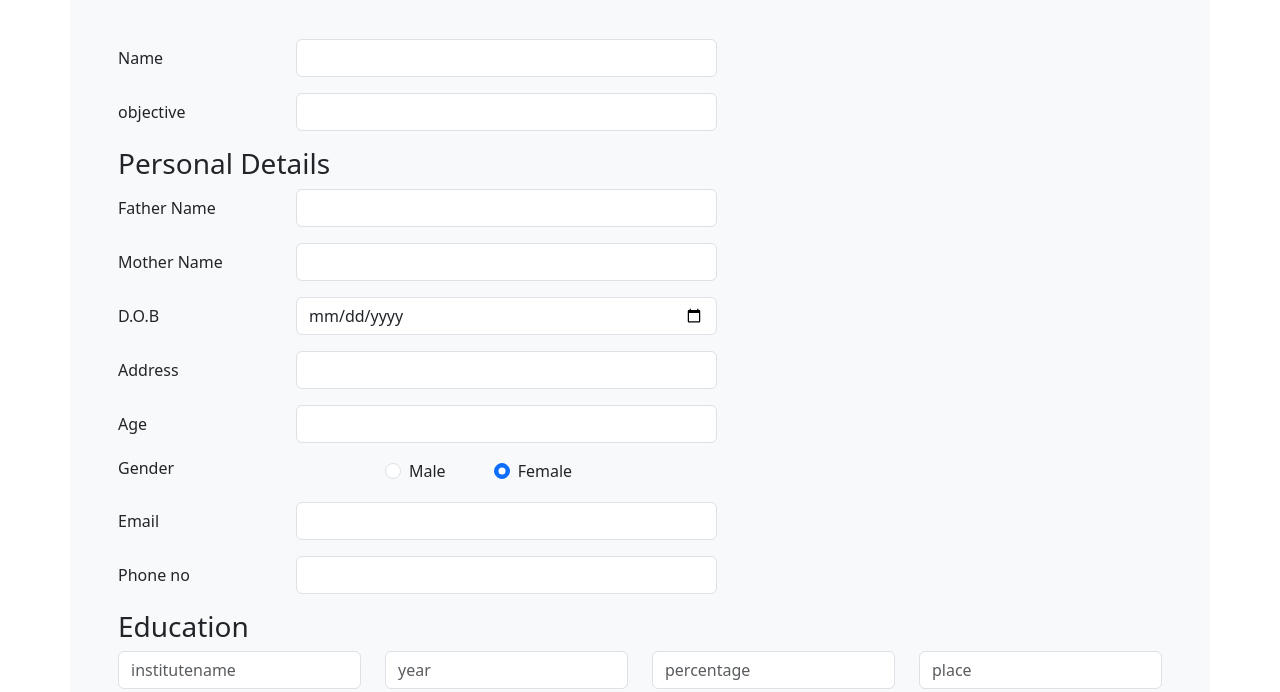
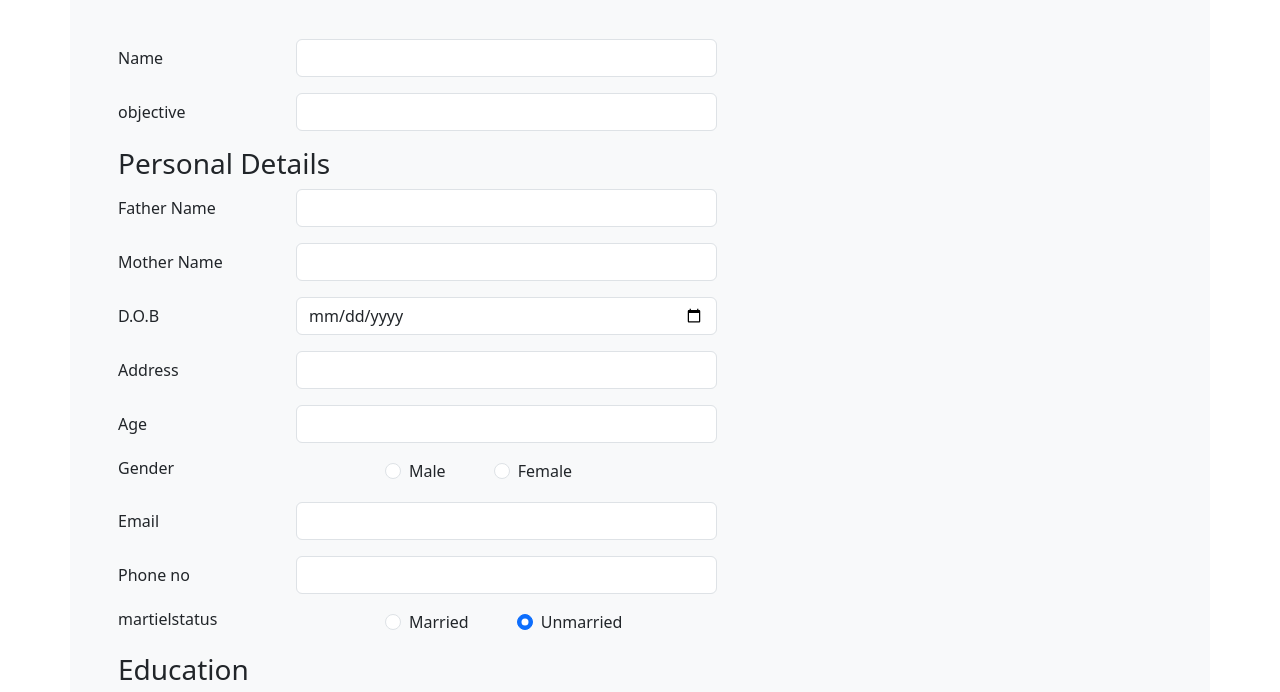
Before and after one commit to nishanthi2206/agaram-ui-practice, a plain HTML site: page 26.11.2024/resume.html in a window 1280 px wide. Shown: the part 73-765 px from the top of the page. Drawn offline with nearby package versions, Linux system fonts and the light colour scheme.

Commit message:
resume update

```diff
--- a/26.11.2024/resume.html
+++ b/26.11.2024/resume.html
@@ -99,6 +99,27 @@
                 <input type="number" class="form-control" id="inputPassword">
             </div>
         </div>
+        <div class="mb-3 row">
+            <div class="col-3">
+                <h6>martielstatus</h6>
+            </div>
+            <div class="col-8 d-flex">
+
+        <div class="form-check">
+            <input class="form-check-input" type="radio" name="flexRadioDefault" id="flexRadioDefault1">
+            <label class="form-check-label" for="flexRadioDefault1">
+                Married
+            </label>
+        </div>
+        <div class="form-check ms-5">
+            <input class="form-check-input" type="radio" name="flexRadioDefault" id="flexRadioDefault2" checked>
+            <label class="form-check-label" for="flexRadioDefault2">
+                Unmarried
+            </label>
+        </div>
+        </div>
+        </div>
+
 
 
 
```
